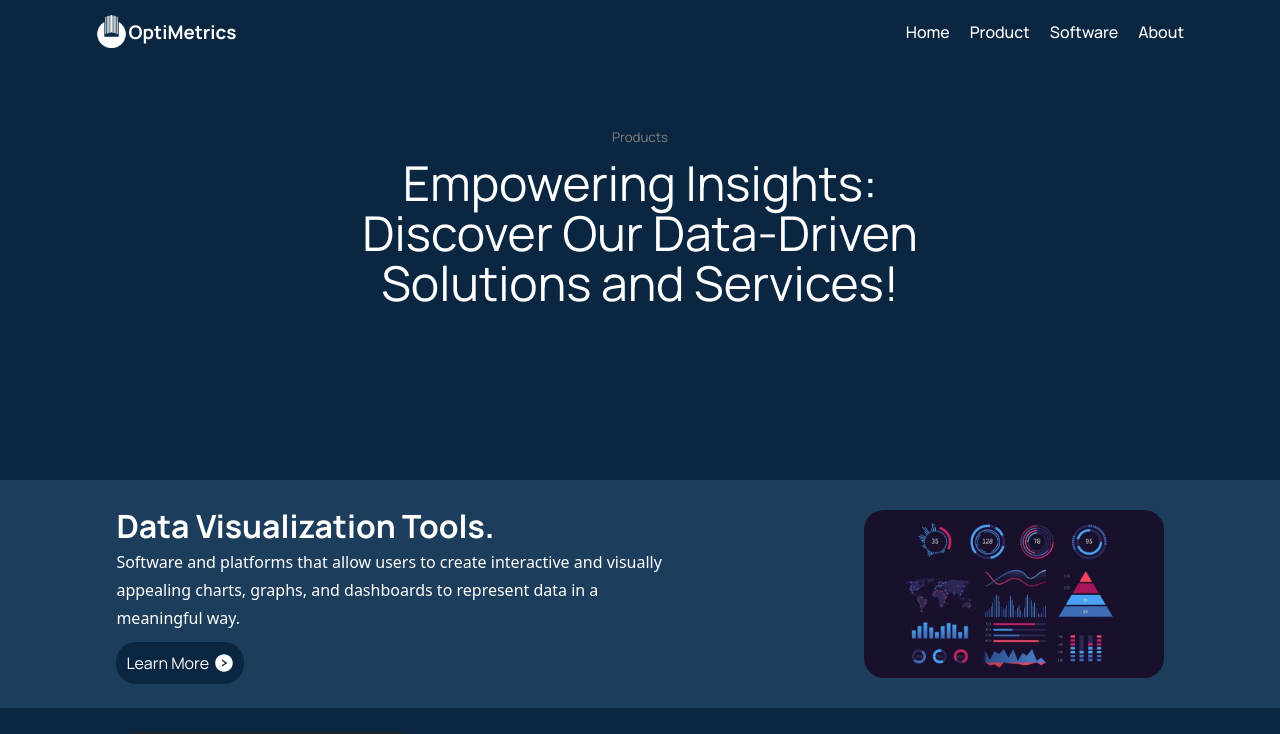
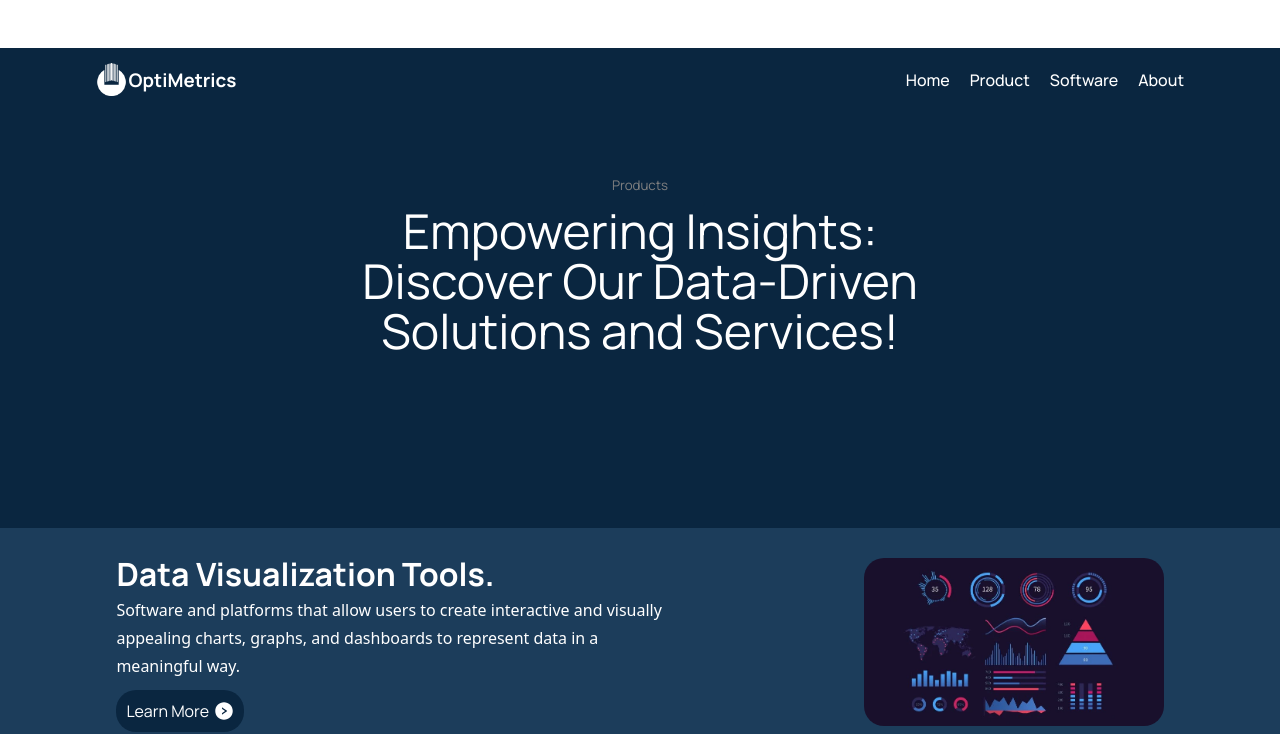
Before and after one commit to Adexbam02/OptiMetrics, a React (Vite) app: page /product in a window 1280 px wide. Shown: the top 734 px of the page. Built offline with nearby package versions, Linux system fonts and the light colour scheme.

Commit message:
Update Product.jsx

```diff
--- a/src/Pages/product/Product.jsx
+++ b/src/Pages/product/Product.jsx
@@ -6,16 +6,15 @@ import { Products } from "../../data";
 const Product = () => {
   return (
     <>
-      <div className="productHead">
+      <section className="productHead">
         <div className="container productHeadContainer">
           <TitleHeading
             small="Products"
             title="Empowering Insights: Discover Our Data-Driven Solutions and Services!"
           />
         </div>
-      </div>
+      </section>
 
-      {/* <div> */}
       {Products.map(({ id, image, title, paragraph }) => {
         return (
           // <div key={id} className={`product `}>
@@ -35,7 +34,7 @@ const Product = () => {
                 <p>{paragraph}</p>
                 <a
                   href="/"
-                  className={`link ${id % 2 === 0 ? "colorPrimaryV" : "red"}`}
+                  className={` ${id % 2 === 0 ? "dod" : "link"}`}
                 >
                   Learn More <AiFillRightCircle />
                 </a>
@@ -48,8 +47,6 @@ const Product = () => {
           // </div>
         );
       })}
-      {/* </div> */}
-
     </>
   );
 };
```
